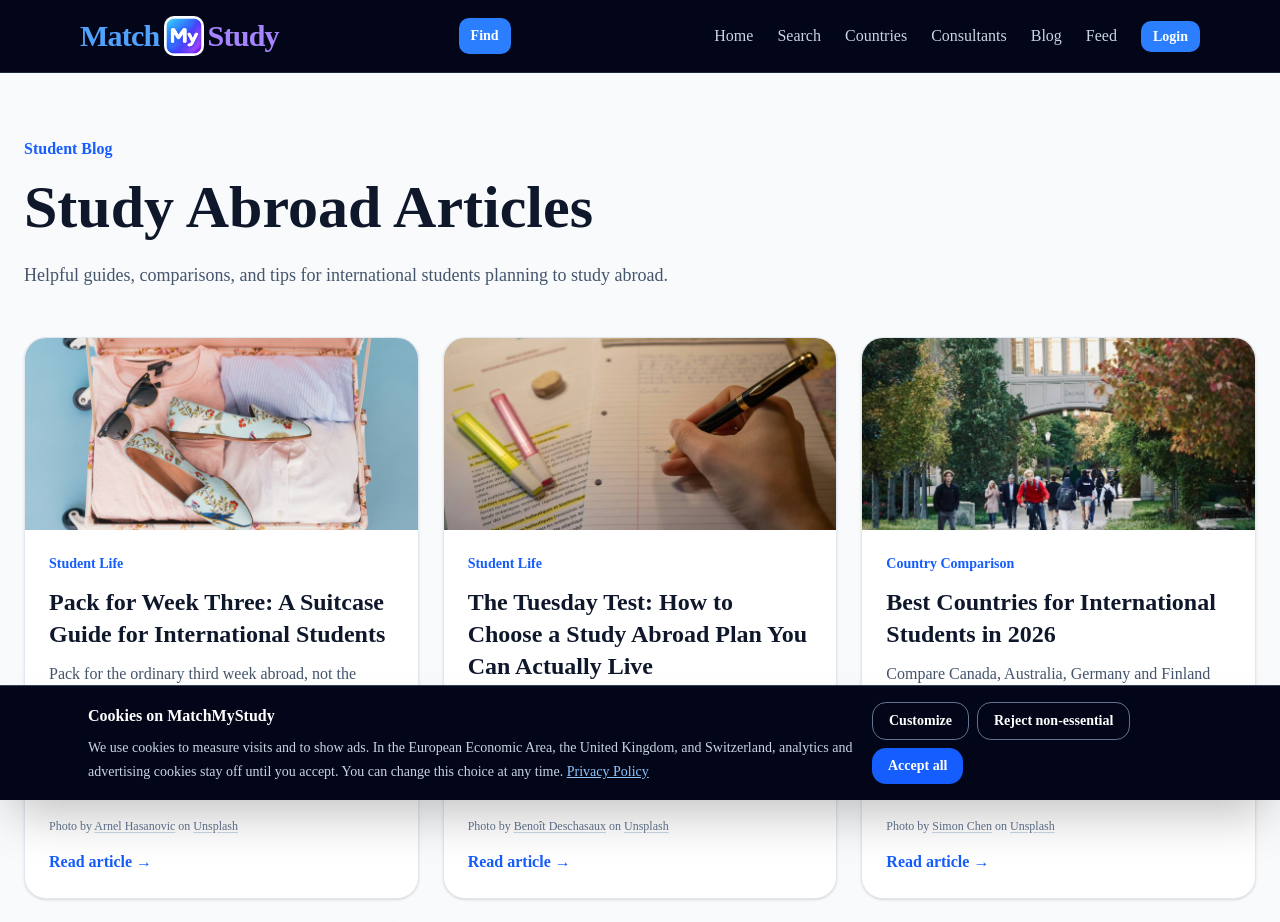
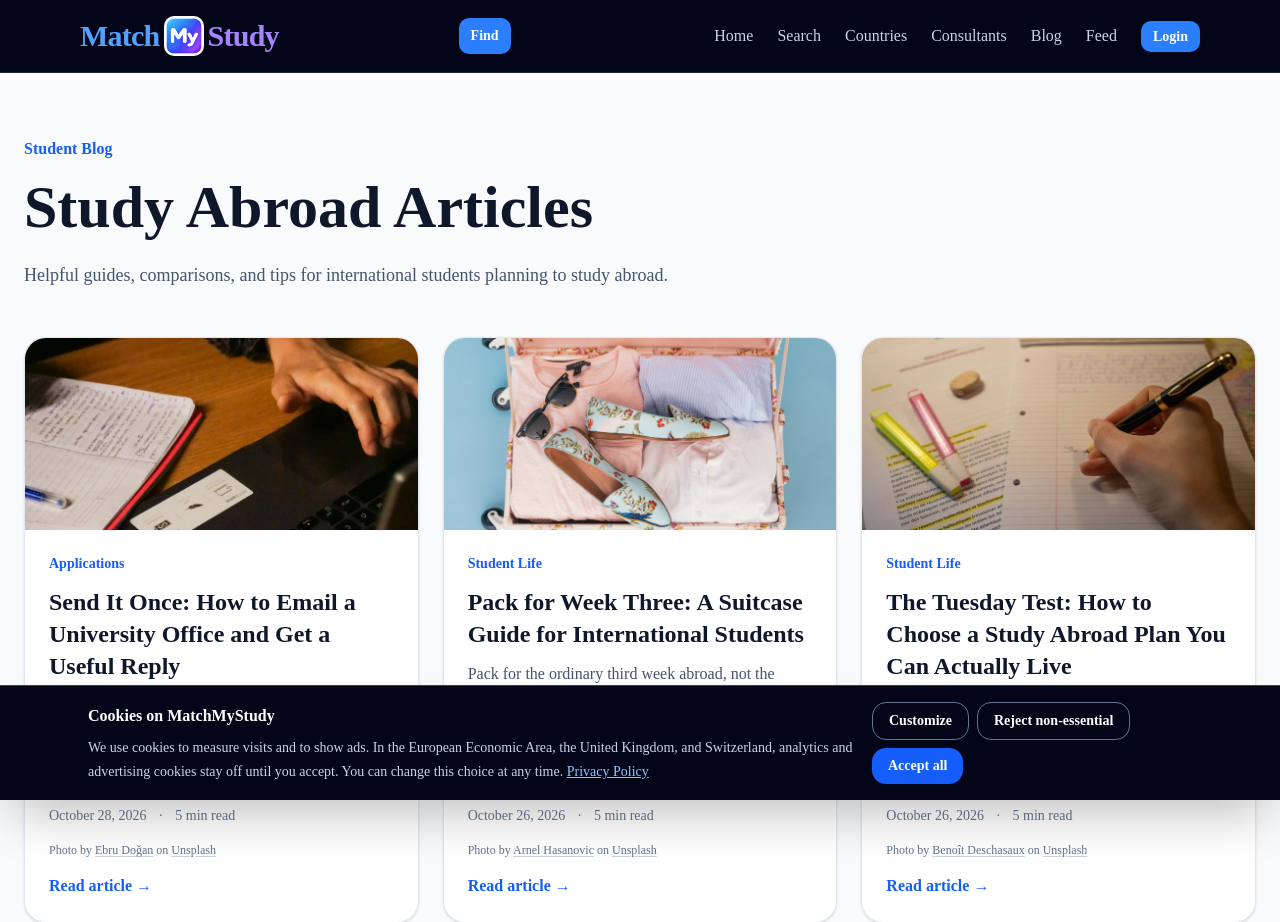
Before and after one commit to Ravindu612/MatchMyStudy, a Next.js app: page /blog in a window 1280 px wide. Shown: the top 922 px of the page. Built offline with nearby package versions, Linux system fonts and the light colour scheme; no server answers.

Commit message:
Add October 28 blog post: Send It Once

```diff
--- a/data/blog/posts.ts
+++ b/data/blog/posts.ts
@@ -115,6 +115,55 @@ export const blogPosts: BlogPost[] = [
       photographerUrl: "https://unsplash.com/@arnelhasanovic",
       photoUrl:
         "https://unsplash.com/photos/clothing-items-and-pair-of-shoes-in-luggage-Nl-SXO4FAHw",
+    },
+  },
+  {
+    title: "Send It Once: How to Email a University Office and Get a Useful Reply",
+    slug: "email-your-university",
+    description:
+      "A plain guide to writing emails to admissions, international offices, and professors: subject lines, what to include, how to follow up, and when to stop waiting.",
+    category: "Applications",
+    date: "2026-10-28",
+    readTime: "5 min read",
+    intro:
+      "Somewhere in every application there is a question the website does not answer. Does my degree count? Is this document translated well enough? Can I start in January instead? So you write an email, and then you wait, refreshing your inbox and wondering if it went to the wrong place.\n\nThe people who read these emails are often handling hundreds of them in a busy week. The ones that get quick, clear answers are rarely the most polite or the most formal. They are the ones a tired person can understand and answer in one go. Here is how to write that email.",
+    sections: [
+      {
+        heading: "Check the page before you write",
+        text: "Before you write anything, spend ten minutes on the official pages. Many universities publish answers to the common questions: entry requirements by country, English test rules, deadlines, document formats. If the answer is already there, an email will often just bring back a link to it, a few days later.\n\nIf the page is unclear, that is a good reason to write. Copy the link and the exact sentence that confuses you. \"Your page says applicants need a recognised bachelor's degree. Is a three-year degree from my university recognised for this program?\" is a question someone can answer. \"Can I apply?\" is not.",
+      },
+      {
+        heading: "Find the right inbox",
+        text: "Universities are made of many small offices, and each one answers different things. Admissions usually handles applications, documents, and offers. The international student office often handles visas, arrival, and insurance questions. Fees and payment can sit with a finance or student accounts team. A department or program coordinator knows the details of the course itself.\n\nLook for the contact listed on the program page first, since that is usually the team that owns your question. Avoid sending the same email to five addresses at once. It feels efficient, but it often means five people each assume someone else will answer, or you get two replies that disagree.",
+      },
+      {
+        heading: "Write a subject line that does the sorting",
+        text: "A good subject line lets the reader know what this is before they open it. Put your applicant or student ID if you have one, the program name, and the question in a few words. Something like \"Application 123456, MSc Data Science: question about transcript translation.\"\n\nAvoid subject lines like \"Urgent!!\", \"Help\", or \"Question\". They do not make anyone move faster, and they are hard to find later when someone searches the inbox for your name.",
+      },
+      {
+        heading: "Keep the body short and complete",
+        text: "Start with who you are in one line: your full name as it appears on your passport, your applicant number, the program, and the intake you applied for. Then ask your question. If you have two questions, number them, so the reply can answer them one by one.\n\nAttach only what helps answer the question, and name the files clearly, such as \"Surname_Transcript_English.pdf\". End with a simple thank you and your name. You do not need long apologies or a paragraph about how much you love the university. Clear is kind, and it is what gets read.",
+      },
+      {
+        heading: "Writing to a professor is different",
+        text: "If you are applying for a research degree, or want to ask about a supervisor, you may write to a professor directly. Read the department page first, because some programs ask applicants not to contact staff before applying. If contact is welcome, show that you have actually read their recent work. Mention one paper or project and say, in two or three sentences, how your own interests connect to it.\n\nDo not send the same message to a long list of professors with the name swapped. They can usually tell. A short, specific note to the two or three people whose work genuinely fits you is worth more than fifty copies.",
+      },
+      {
+        heading: "Follow up, but calmly",
+        text: "Look for a stated response time on the contact page and give it a fair chance. If nothing comes back after that, or after about a week if no time is given, reply to your own original email rather than starting a new thread. Keep it to two lines: you are following up on the question below, and here is your applicant number again.\n\nIf a deadline is close, say so plainly, with the date. If you still hear nothing, check whether the university has an online enquiry form or a phone line, and use that. Keep every reply you receive in one folder. When an office tells you something important in writing, that email is your record.",
+      },
+      {
+        heading: "A short template to start from",
+        text: "Subject: Application [number], [program name]: [question in a few words].\n\nDear Admissions team,\n\nMy name is [full name] and I applied for [program] starting [intake], applicant number [number]. I have one question about [topic]. Your page at [link] says [quote]. Does this apply to [your situation]?\n\nThank you for your help.\n[Full name]\n\nChange it to fit your voice, keep it short, and send it once. Then close the inbox and get back to the rest of your application.",
+      },
+    ],
+    coverImage: "/images/blog/email-your-university.jpg",
+    coverImageAlt: "A person typing on a laptop next to an open notebook on a wooden table",
+    unsplash: {
+      photographerName: "Ebru Doğan",
+      photographerUrl: "https://unsplash.com/@ebrubodyy",
+      photoUrl:
+        "https://unsplash.com/photos/a-person-typing-on-a-laptop-on-a-wooden-table-8VJjpY51FSA",
     },
   },
   {
```
Also changed, not shown: public/images/blog/email-your-university.jpg (added).
